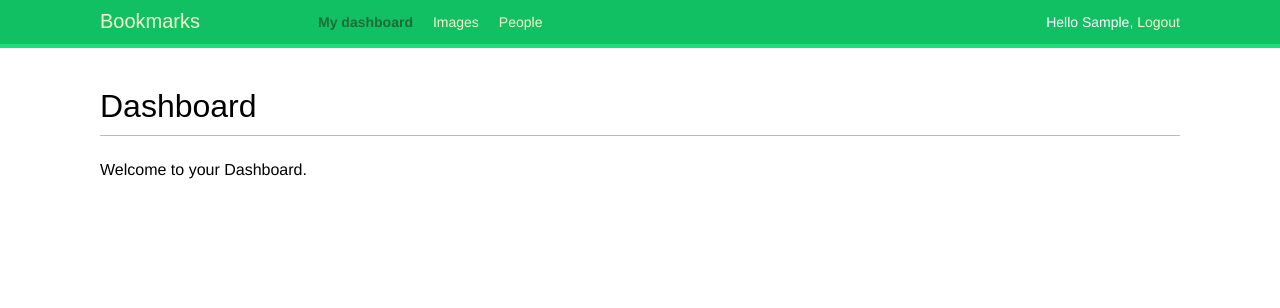
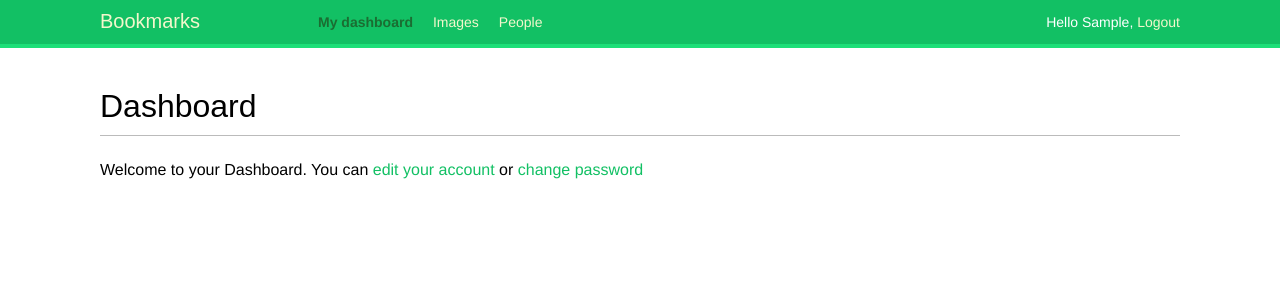
Before and after one commit to EvstratovRG/bookmarks, a Django app: page /account/ in a window 1280 px wide. Shown: the top 308 px of the page. Run offline with Django 4.2, Linux system fonts and the light colour scheme; the visitor is signed in with stand-in values (Sample User, id 1); some web fonts are replaced.

Commit message:
added links for dashbord to edit or change password

```diff
--- a/bookmarks/account/templates/account/dashboard.html
+++ b/bookmarks/account/templates/account/dashboard.html
@@ -4,5 +4,6 @@
 
 {% block content %}
     <h1>Dashboard</h1>
-    <p>Welcome to your Dashboard.<p>
+    <p>Welcome to your Dashboard. You can <a href="{% url 'edit' %}">edit your account</a> or <a href="{% url 'password_change' %}">change password</a>
+    </p>
 {% endblock %}
```
Also changed, not shown: bookmarks/media/users/23/05/2023/1505810587_smeshnye-pesiki-1.jpg (added), bookmarks/media/users/23/05/2023/1505810587_smeshnye-pesiki-1_WyBdh7U.jpg (added).
